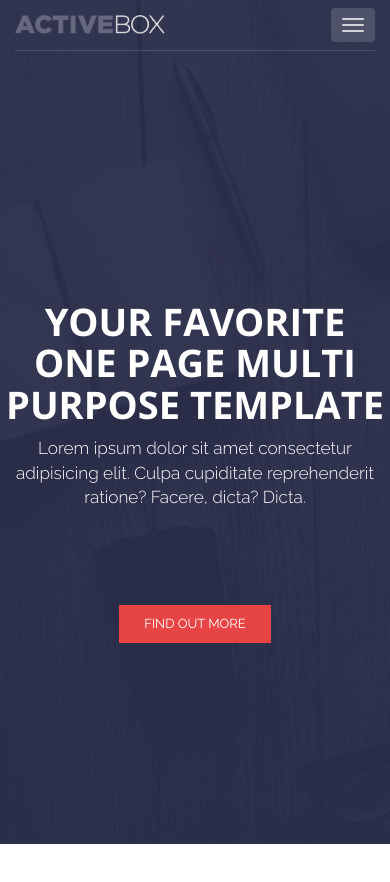
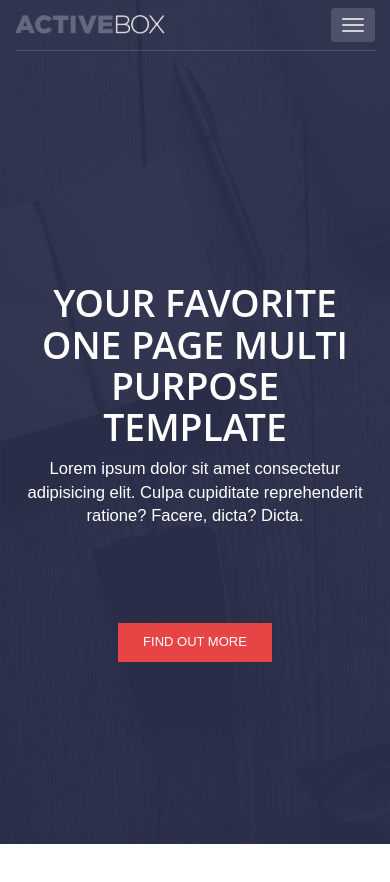
Before and after one commit to achromik/ActiveBox, a website: page index.html in a window 390 px wide. Shown: the top 882 px of the page. Drawn offline with nearby package versions, Linux system fonts and the light colour scheme; files that its build step writes are made by us from their sources; a script that the page names is missing; files whose address does not match are found by name.

Commit message:
Fonts loading updated loadig moved from CSS to HTML (script WebFont)

```diff
--- a/index.html
+++ b/index.html
@@ -8,6 +8,14 @@
         <script src="https://maxcdn.bootstrapcdn.com/bootstrap/3.3.7/js/bootstrap.min.js" integrity="sha384-Tc5IQib027qvyjSMfHjOMaLkfuWVxZxUPnCJA7l2mCWNIpG9mGCD8wGNIcPD7Txa" crossorigin="anonymous"></script>
         <link rel="stylesheet" href="https://maxcdn.bootstrapcdn.com/bootstrap/3.3.7/css/bootstrap.min.css" integrity="sha384-BVYiiSIFeK1dGmJRAkycuHAHRg32OmUcww7on3RYdg4Va+PmSTsz/K68vbdEjh4u" crossorigin="anonymous">
 		<link rel="stylesheet" href="css/style.min.css">
+		<script src="https://ajax.googleapis.com/ajax/libs/webfont/1.6.26/webfont.js"></script>
+		<script>
+		  WebFont.load({
+			google: {
+			  families: ['Raleway:300,400,700,900', 'Open+Sans:300,700,900']
+			}
+		  });
+		</script>
 		<script>
 		//  Initializng Tooltip and Popover from Bootstrap
             $(function () {
--- a/sass/style.sass
+++ b/sass/style.sass
@@ -1,5 +1,4 @@
-@import url('https://fonts.googleapis.com/css?family=Raleway:300,400,700,900')
-@import url('https://fonts.googleapis.com/css?family=Open+Sans:300,700,900')
+
 
 $nav-font:                     'Raleway', sans-serif
 $nav-font-color:                rgba(255, 255, 255, 0.75)
@@ -94,14 +93,18 @@ $hero-bg:                      url('../img/hero.jpg') 0 70%  //image on hero's b
             font-family: $hero-font
             flex: 0 1 auto
             text-transform: uppercase
-            max-width: 875px
+            max-width: 900px
             margin-top: $nav-height
+            padding-left: 15px
+            padding-right: 15px
         p
             font-size: 22px
             font-family: $nav-font
             max-width: 875px
             font-weight: 300
             flex: 0 1 auto
+            padding-left: 15px
+            padding-right: 15px
         a
             text-transform: uppercase
             padding: 10px 25px
@@ -126,6 +129,15 @@ $hero-bg:                      url('../img/hero.jpg') 0 70%  //image on hero's b
         .bottom-line
             margin-top: ($nav-height-min - 50px)/2
 
+    .jumbotron
+        .wraper
+            h1
+                font-size: 55px
+                max-width: 650px
+            p
+                font-size: 20px
+                max-width: 650px
+
     .container
         >.navbar-collapse
             margin: 0
@@ -145,9 +157,9 @@ $hero-bg:                      url('../img/hero.jpg') 0 70%  //image on hero's b
     .jumbotron
         .wraper
             h1
-                font-size: calc(35px + 15 * ((100vw - 320px) / 347))
+                font-size: calc(35px + 15 * ((100vw - 320px) / 447))
             p
-                font-size: calc(16px + 6 * ((100vw - 320px) / 347))
+                font-size: calc(16px + 4 * ((100vw - 320px) / 447))
     .navbar-nav
         >li
             >a
```
